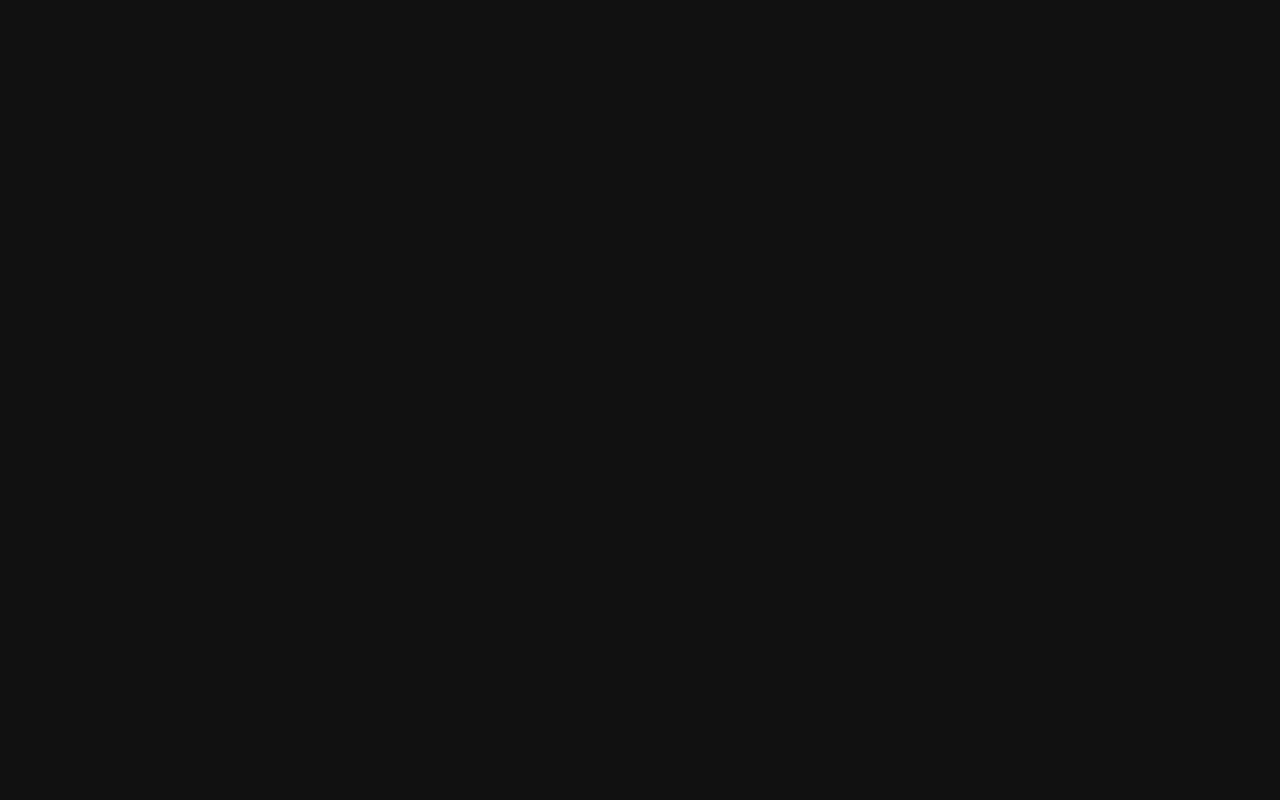
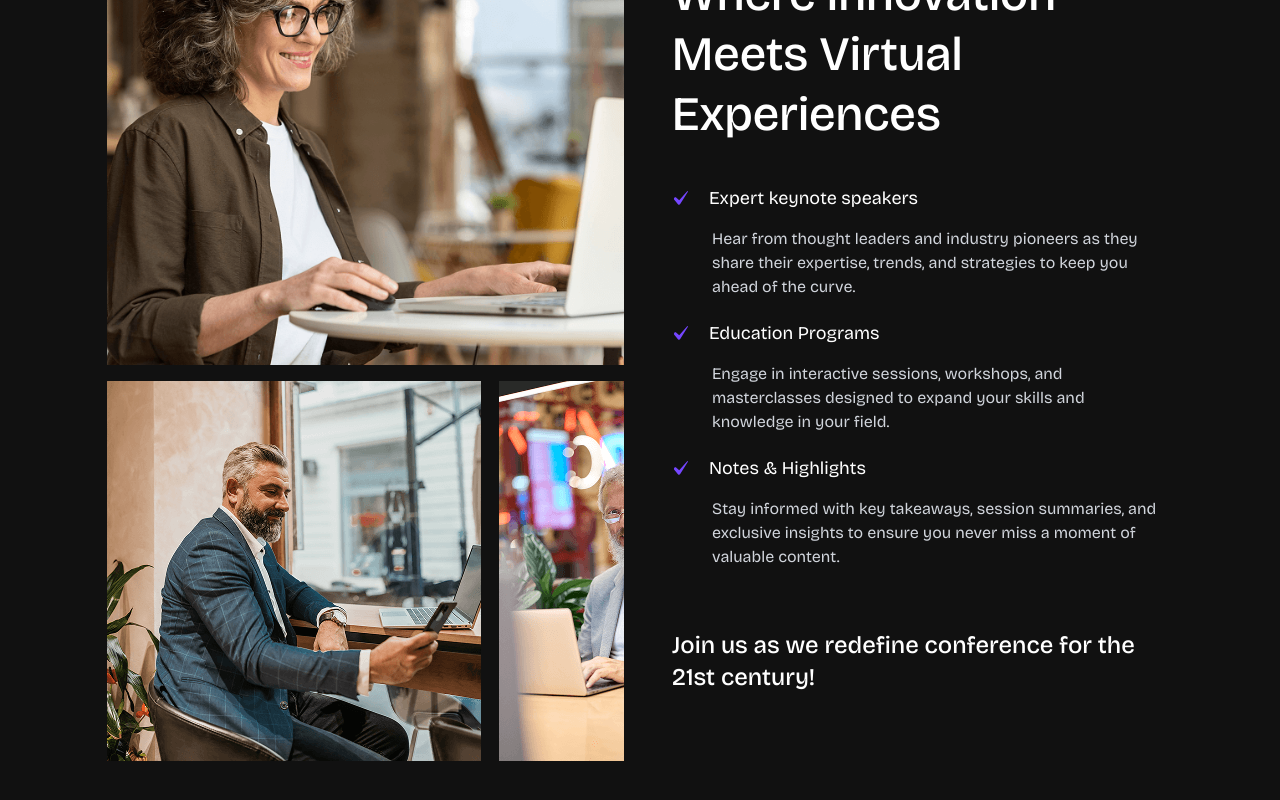
Before and after one commit to MohammadYasin74630/daevnt, a React (Vite) app: page / in a window 1280 px wide. Shown: the part 1832-2632 px from the top of the page. Before the commit the page ends 2479 px from the top, so only its background shows below. Built offline with nearby package versions, Linux system fonts and the light colour scheme.

Commit message:
about section created

```diff
--- a/src/App.jsx
+++ b/src/App.jsx
@@ -1,4 +1,5 @@
 import NavBar from "./components/NavBar"
+import About from "./pages/Home/About"
 import Banner from "./pages/Home/Banner"
 import FutureEvents from "./pages/Home/FutureEvents"
 import TextSlider from "./pages/Home/TextSlider"
@@ -13,6 +14,7 @@ function App() {
         <Banner />
         <TextSlider />
         <FutureEvents />
+        <About />
       </main>
       <div className="h-screen"></div>
     </>
--- /dev/null
+++ b/src/pages/Home/About.jsx
@@ -0,0 +1,49 @@
+import img1 from "../../assets/images/placeholder 1.png"
+import img2 from "../../assets/images/placeholder 2.png"
+import img3 from "../../assets/images/placeholder 3.png"
+import tick from "../../assets/vector/check mark icon.svg"
+
+function About() {
+    return (
+        <>
+            <div className="grid lg:grid-cols-2 gap-4 xl:gap-8 items-center w-10/12 max-w-7xl mx-auto">
+                <div className="md:max-lg:grid grid-cols-3 md:max-lg:h-64 overflow-hidden">
+                    <img className="md:mt-4 max-w-screen w-full h-full object-cover" src={img1} alt="A woman with glasses is engaged with her laptop at a table, participating in a conference event" />
+                    <div className="lg:flex col-span-2 md:max-xl:grid grid-cols-2 lg:max-xl:h-64">
+                        <img className="mr-4 mt-4 max-w-screen w-full lg:max-xl:w-1/2 h-full object-cover" src={img2} alt="A man in formal attire sitting at a table with a laptop, participating in a conference session" />
+                        <img className=" mt-4 max-w-screen w-full lg:max-xl:w-1/2 h-full object-cover" src={img3} alt="A bearded man with glasses sits at a table, working on a laptop during a conference session" />
+                    </div>
+                </div>
+
+                <div className="p-4 mt-4">
+                    <h2 className="mb-2">About the Conference</h2>
+                    <p className="text-2xl md:text-3xl lg:text-4xl xl:text-5xl font-medium leading-tight">Where Innovation Meets Virtual Experiences</p>
+
+                    <dl className="py-6 xl:py-10">
+                        <div className="inline-flex gap-5">
+                            <img src={tick} alt="tick mark icon" />
+                            <dt className="text-lg">Expert keynote speakers</dt>
+                        </div>
+                        <dd className="ml-10 text-gray-300 pt-2 pb-5 max-w-[43ch]">Hear from thought leaders and industry pioneers as they share their expertise, trends, and strategies to keep you ahead of the curve.</dd>
+
+                        <div className="inline-flex gap-5">
+                            <img src={tick} alt="tick mark icon" />
+                            <dt className="text-lg">Education Programs</dt>
+                        </div>
+                        <dd className="ml-10 text-gray-300 pt-2 pb-5 max-w-[43ch]">Engage in interactive sessions, workshops, and masterclasses designed to expand your skills and knowledge in your field.</dd>
+
+                        <div className="inline-flex gap-5">
+                            <img src={tick} alt="tick mark icon" />
+                            <dt className="text-lg">Notes & Highlights</dt>
+                        </div>
+                        <dd className="ml-10 text-gray-300 pt-2 pb-5 max-w-[43ch]">Stay informed with key takeaways, session summaries, and exclusive insights to ensure you never miss a moment of valuable content.</dd>
+                    </dl>
+
+                    <p className="text-2xl font-medium max-w-[30ch]">Join us as we redefine conference for the 21st century!</p>
+                </div>
+            </div>
+        </>
+    )
+}
+
+export default About
```
Also changed, not shown: src/assets/vector/check mark icon.svg (added).
